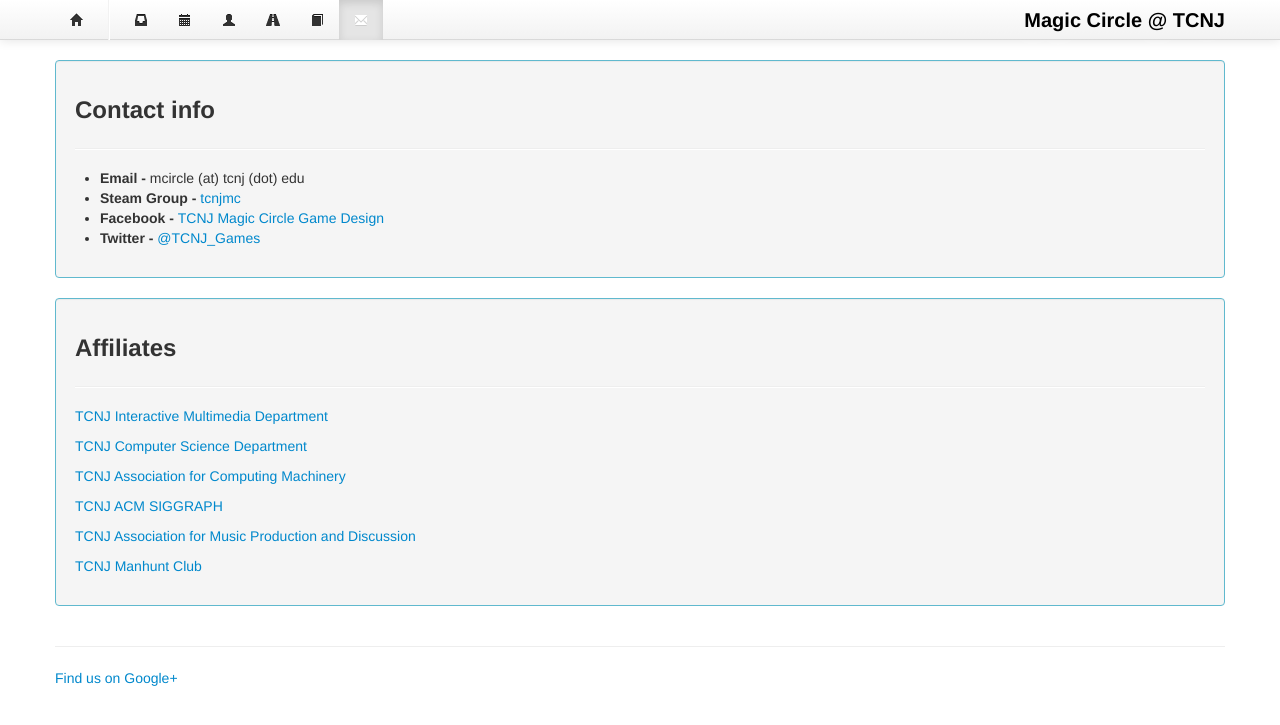
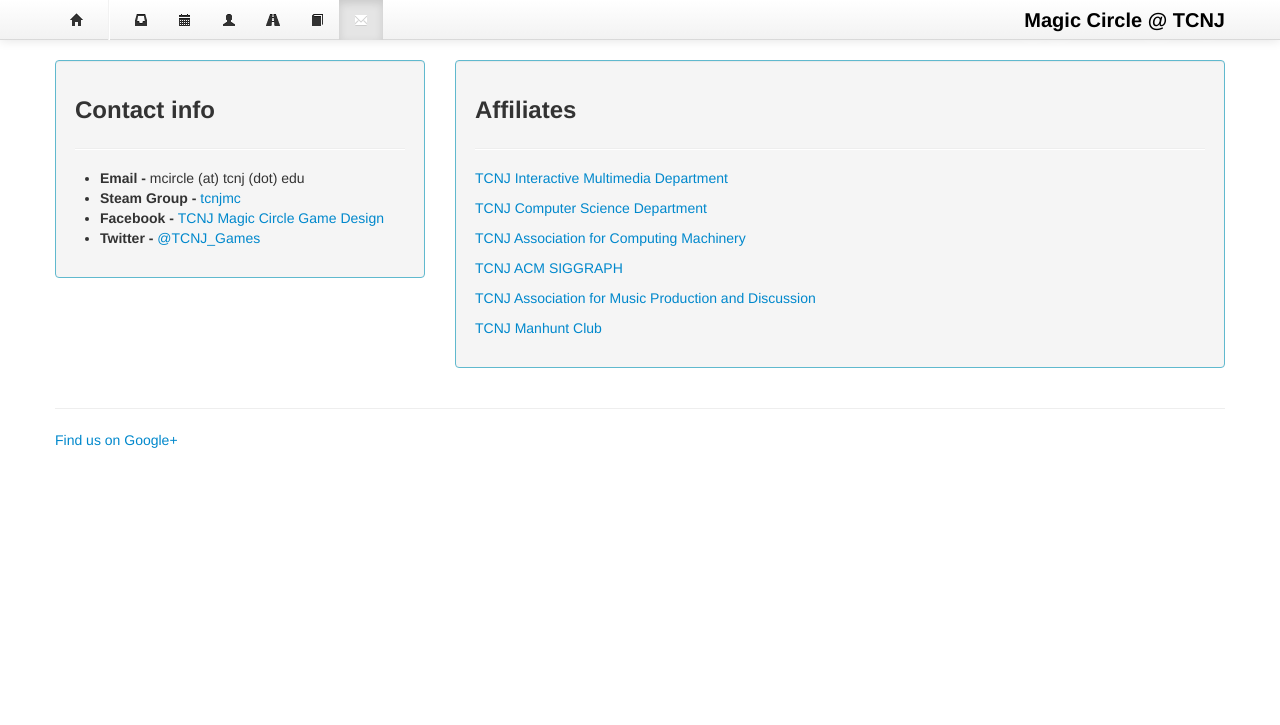
Before and after one commit to tcnj-magic-circle/tcnj-magic-circle.github.com, a Jekyll site: the page built from contact/index.html, in a window 1280 px wide. Shown: the top 725 px of the page. Built offline with Jekyll 4.4.1, drawn with Linux system fonts in a browser that asks for light colours; nearby versions of some CDN libraries.

Commit message:
Shrunk the Contacts page

```diff
--- a/contact/index.html
+++ b/contact/index.html
@@ -20,7 +20,7 @@
 ---
 
 <div class="row">
-  <div class="span12">
+  <div class="span4">
     <div class="well">
       <h3>Contact info</h3>
       <hr />
@@ -37,10 +37,8 @@
       </ul>
     </div>
   </div>
-</div>
 
-<div class="row">
-  <div class="span12">
+  <div class="span8">
     <div class="well">
       <h3>Affiliates</h3>
       <hr>
```
